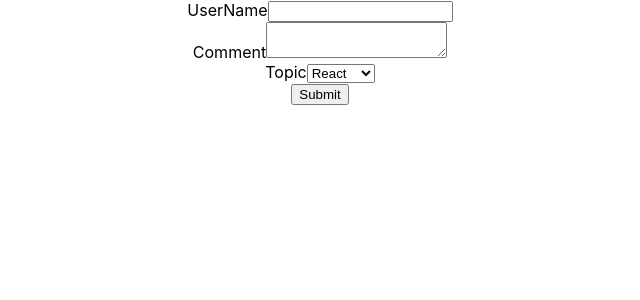
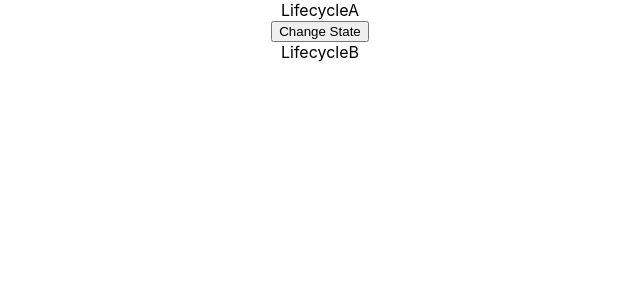
Before and after one commit to pirinth0403/react1, a React (Create React App) app: page / in a window 1280 px wide. Shown: the top 300 px of the page, without its empty margins (320-960 px from the left). Built offline with nearby package versions, Linux system fonts and the light colour scheme.

Commit message:
Component update

```diff
--- a/src/App.js
+++ b/src/App.js
@@ -9,6 +9,8 @@
 import './appStyle.css';
 import style from './appStyle.module.css';
 import Form from './components/Form';
+import LifecycleB from './components/LifecycleB';
+import LifecycleA from './components/LifecycleA';
 
 
 
@@ -26,9 +28,9 @@
     {/* <Person />  */}
     {/* <Stylecheets primary={true} />  */}
     {/* <Inline />  */}
-    <Form />
-
-
+    {/* <Form /> */}
+    {/* <LifecycleB /> */}
+    <LifecycleA />
     </div>
   );
 }
--- /dev/null
+++ b/src/components/LifecycleA.js
@@ -0,0 +1,49 @@
+import React, { Component } from 'react'
+import LifecycleB  from './LifecycleB'
+export class LifecycleA extends Component {
+    constructor(props) {
+        super(props)
+
+        this.state = {
+             name:'vishwas'
+        }
+
+        console.log('LifecycleA constructor')
+    }
+    static getDerivedStateFromProps(props,state) {
+        console.log('LifecycleA getDerivedStateFromProps')
+        return null
+    }
+    componentDidMount() {
+        console.log('lifecycleA   componentDidMount')
+    }
+    shouldComponentUpdate() {
+        console.log('LifecycleA shouldComponentUpdate')
+        return true;
+    }
+    getSnapshotBeforeUpdate() {
+        console.log('LifecycleA getSnapshotBeforeUpdate')
+        return null
+    }
+    componentDidUpdate() {
+        console.log('LifecycleA componentDidUpdate')
+    }
+    changestate = () => {
+        this.setState({
+            name:' Printhapan reactjs '
+        })
+    }
+
+    render() {
+        console.log('LifecycleA render')
+        return (
+            <div>
+               <div> LifecycleA  </div>
+               <button onClick={this.changestate}> Change State</button>
+                <LifecycleB />
+            </div>
+        )
+    }
+}
+
+export default LifecycleA
--- /dev/null
+++ b/src/components/LifecycleB.js
@@ -0,0 +1,45 @@
+import React, { Component } from 'react'
+
+export class LifecycleB extends Component {
+    constructor(props) {
+        super(props)
+
+        this.state = {
+             name:'vishwas'
+        }
+
+        console.log('LifecycleB constructor')
+    }
+    static getDerivedStateFromProps(props,state) {
+        console.log('LifecycleB getDerivedStateFromProps')
+        return null
+    }
+    componentDidMount() {
+        console.log('lifecycleB   componentDidMount')
+    }
+    shouldComponentUpdate() {
+        console.log('LifecycleB shouldComponentUpdate')
+        return true;
+    }
+    getSnapshotBeforeUpdate() {
+        console.log('LifecycleB getSnapshotBeforeUpdate')
+        return null
+
+    }
+    componentDidUpdate() {
+        console.log('LifecycleB componentDidUpdate')
+    }
+
+
+    render() {
+        console.log('LifecycleB render')
+        return (
+            <div>
+               <div>  LifecycleB </div>
+
+            </div>
+        )
+    }
+}
+
+export default LifecycleB
```
Also changed, not shown: src/components/Form.js (line endings or trailing spaces).
